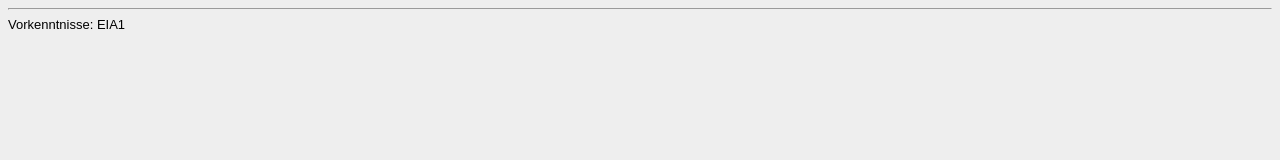
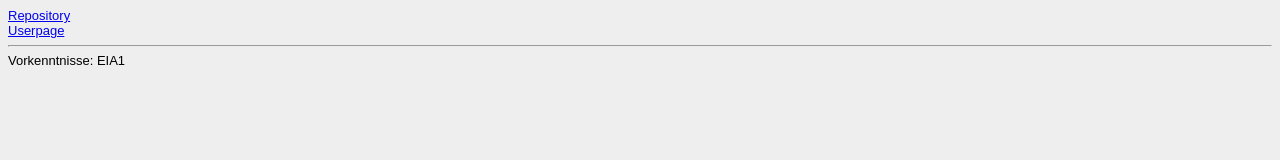
Before and after one commit to hirtlara/hirtlara.github.io, a plain HTML site: page Steckbrief/steckbrief.htm in a window 1280 px wide. Drawn offline with Linux system fonts and the light colour scheme.

Commit message:
Streckbrief

```diff
--- a/Steckbrief/steckbrief.htm
+++ b/Steckbrief/steckbrief.htm
@@ -2,8 +2,8 @@
 <!-- Bitte keine Änderung in der obenstehenden Zeile vornehmen -->
 
 <!-- Hier die Links zu den gelösten Aufgaben einstellen, aktuelle oben, alte stehen lassen! Format: Aufgabenbezeichnung, Datum -->
-
-
+<a href="https://github.com/hirtlara/EIA-2" target="_blank">Repository</a><br>
+<a href="https://hirtlara.github.io/index.html" target="_blank"> Userpage</a><br>
 
 <!-- Hier bitte die Vorkenntnisse im Bereich Programmierung zu Beginn der Veranstaltung kurz beschreiben! -->
 <hr>
```
